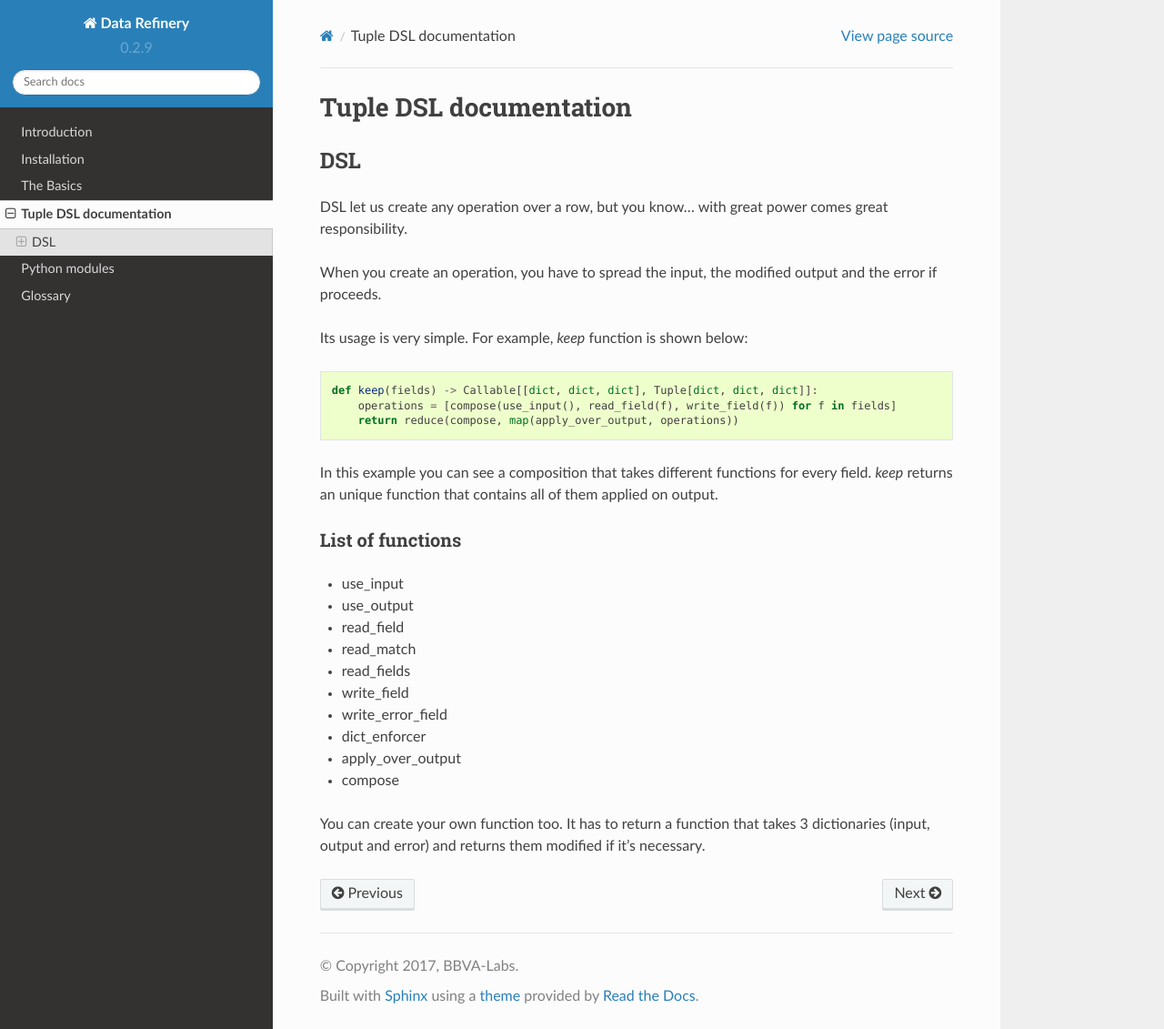
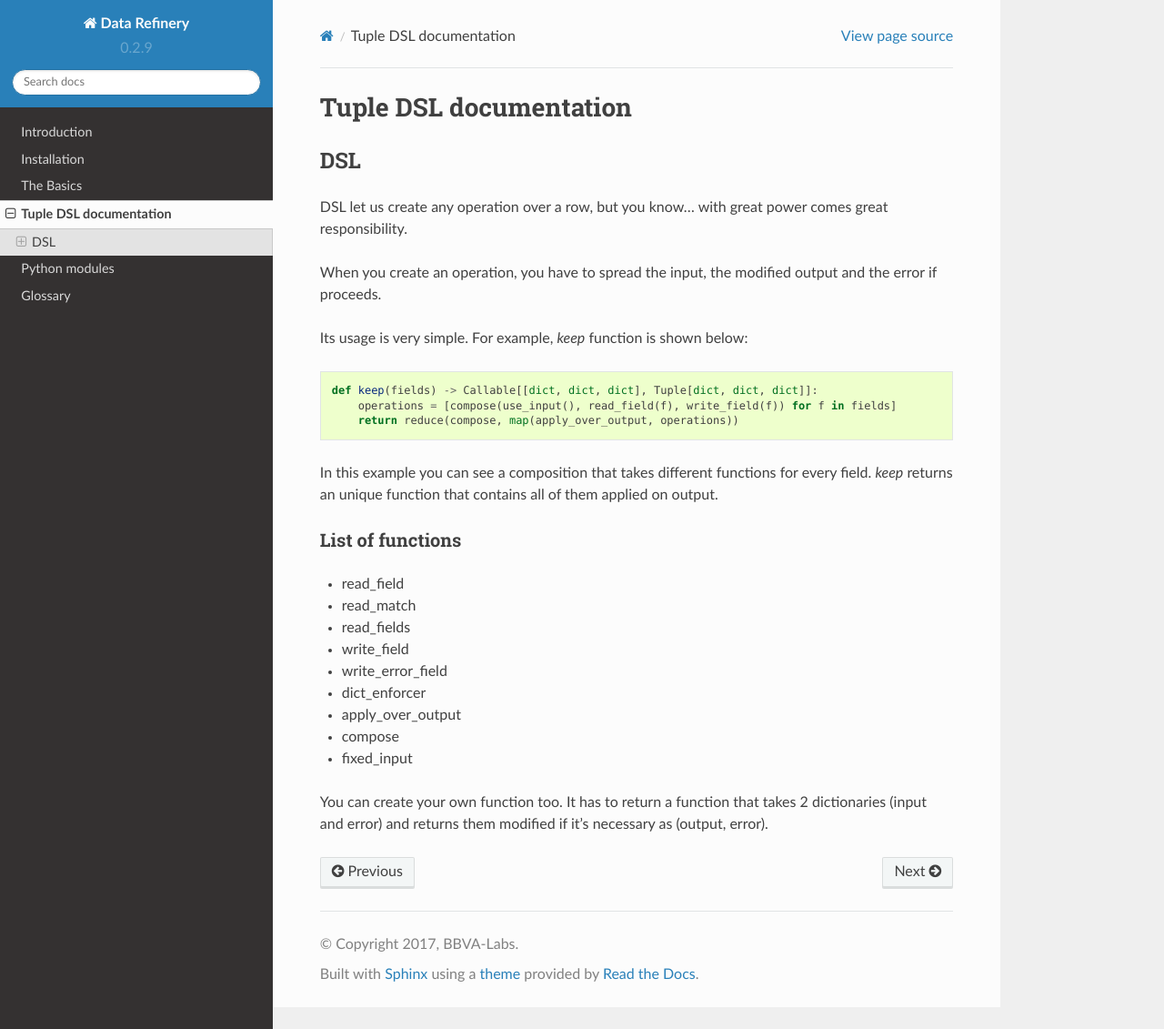
Before and after one commit to BBVA/data-refinery, a Sphinx documentation site: the page built from docs/source/dsl.rst, in a window 1280 px wide and 1131 px high. Shown: the whole window at 91% size. Built offline with Sphinx 7.4.7 and the Read the Docs theme 2.0.0, drawn with Linux system fonts in a browser that asks for light colours.

Commit message:
Fix typos on documentation and update DSL part [skip ci]

```diff
--- a/docs/source/dsl.rst
+++ b/docs/source/dsl.rst
@@ -22,8 +22,6 @@ that contains all of them applied on output.
 List of functions
 -----------------
 
-- use_input
-- use_output
 - read_field
 - read_match
 - read_fields
@@ -32,6 +30,7 @@ List of functions
 - dict_enforcer
 - apply_over_output
 - compose
+- fixed_input
 
-You can create your own function too. It has to return a function that takes 3 dictionaries (input, output and error)
-and returns them modified if it's necessary.
+You can create your own function too. It has to return a function that takes 2 dictionaries (input and error)
+and returns them modified if it's necessary as (output, error).
--- a/docs/source/installation.rst
+++ b/docs/source/installation.rst
@@ -13,4 +13,4 @@ To install datarefinery using pip:
 
 .. code-block:: bash
 
-    pip install datarefinery
+    pip install data-refinery
--- a/docs/source/thebasics.rst
+++ b/docs/source/thebasics.rst
@@ -306,7 +306,7 @@ non-operated column will be removed automatically.
     from datarefinery.DateFieldOperations import explode_date
     from datarefinery.FieldOperations import remove_columns
 
-    only_year_month = compose(explode_date, remove_columns("day", "hour", "minute", "sencond"))
+    only_year_month = compose(explode_date, remove_columns("day", "hour", "minute", "second"))
     (res, err) = only_year_month(datetime(2017,3,22))
     print(res) # {"year": 2017, "month": 3}
 
```
